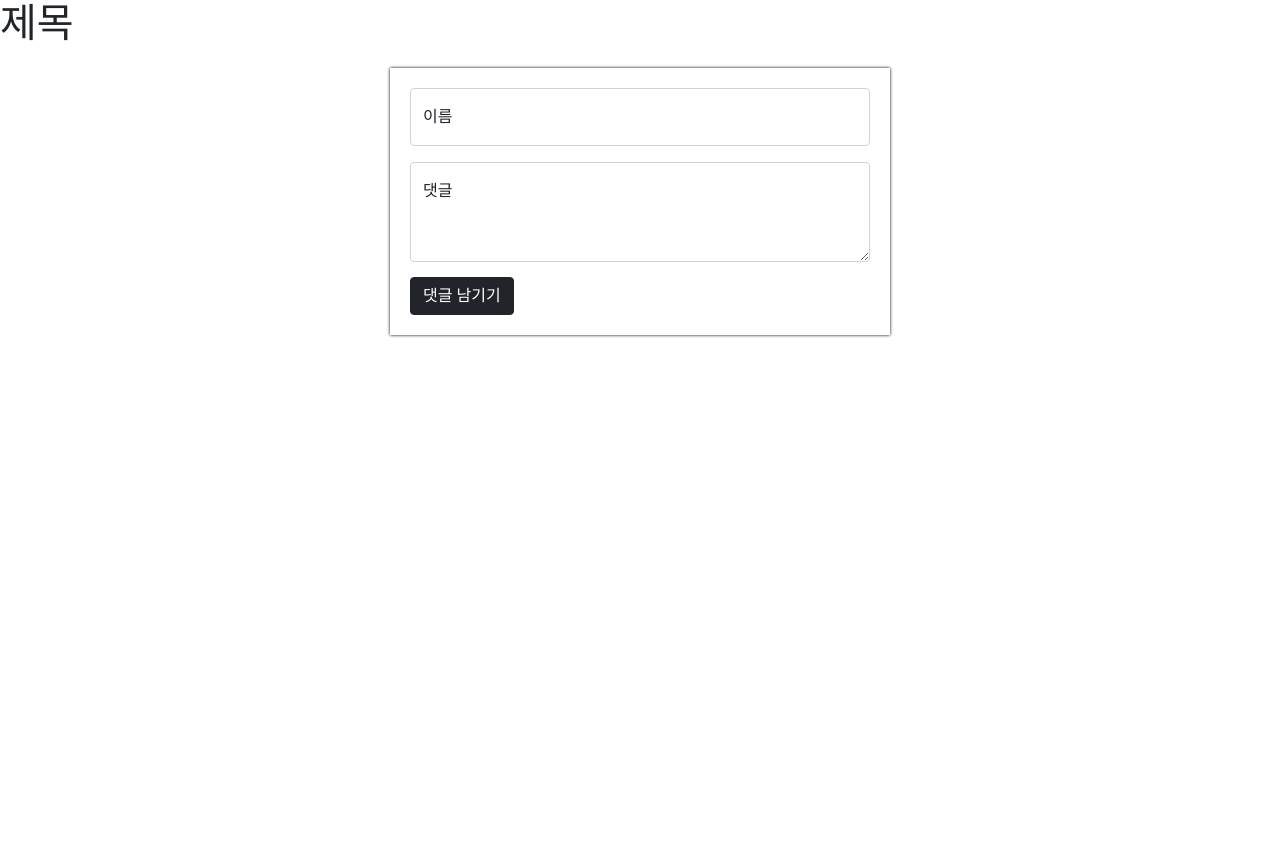
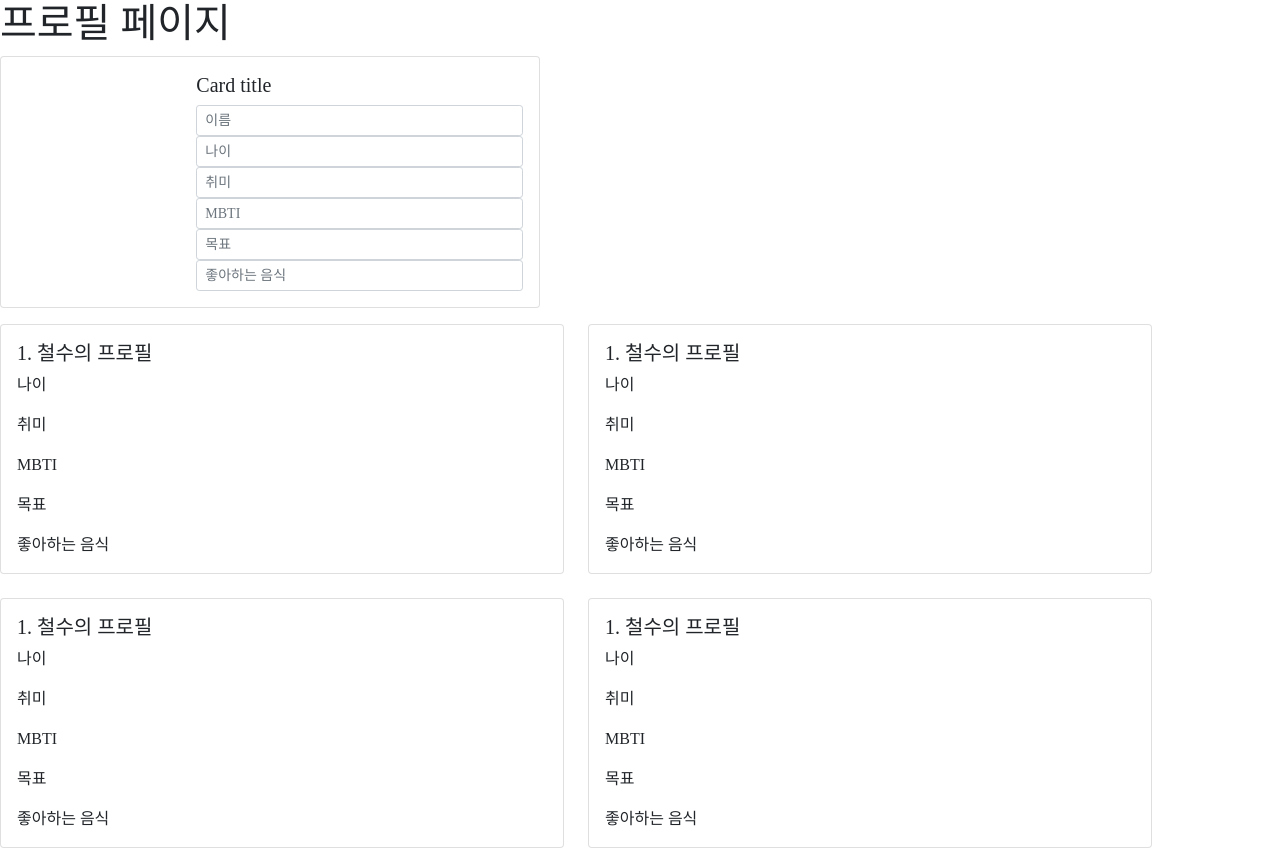
Before and after one commit to YiHwanRyu/Web_MiniProject, a Flask app: page / in a window 1280 px wide. Before the commit the page ends 338 px from the top, so only its background shows below. Run offline with Flask 3, Linux system fonts and the light colour scheme; parts of the project's set-up code (start-up, migrations or seed data) failed here and were passed over.

Commit message:
[UDDATE] 기본 템플릿, API 설정

```diff
--- a/source/app.py
+++ b/source/app.py
@@ -1,6 +1,6 @@
 # commit과 push하시기 전에 꼭 branch확인 부탁드립니다!
 # main에 하시면 안됩니다!
-# page이동 기능은 구현하고 말씀드릴게요 먼저 홈에서 기본적으로 동작한다고 생각하시면 됩니다. 이후에 경로만 수정할게요.
+
 from flask import Flask, render_template, request, jsonify
 app = Flask(__name__)
 
@@ -12,20 +12,25 @@ client = MongoClient('mongodb+srv://   /?retryWrites=true&w=majority')
 db = client.dbsparta
 
 
-# 팬명록 작성코드의 일부를 남겨두었습니다.
 @app.route('/')
-def home():
-   return render_template('index.html') # 시작시 기본 코드
+def index():
+   return render_template('index.html')
 
-@app.route("/home", methods=["POST"])
-def profile_list():
-    return jsonify({'msg': '저장 완료!'})
+@app.route('/profile', methods=["POST"])
+def profile_create():
+    return
 
-@app.route("/guestbook", methods=["GET"])
-def profile_get():
-    all_fans = list(db.guestbook.find({},{'_id':False}))
-    return jsonify({'result': all_fans})
+@app.route('/profile/list')
+def profile_read():
+    return
 
+@app.route('/profile/update', method=["POST"])
+def profile_update():
+    return
+
+@app.route('/profile/delete', method=["POST"])
+def profile_delete():
+    return
 
 if __name__ == '__main__':
    app.run('0.0.0.0', port=5000, debug=True)
--- a/source/templates/index.html
+++ b/source/templates/index.html
@@ -23,82 +23,128 @@
             font-family: "Noto Serif KR", serif;
         }
 
-        .mypic {
-            width: 100%;
-            height: 300px;
-
-            background-image: linear-gradient(0deg,
-                    rgba(0, 0, 0, 0.5),
-                    rgba(0, 0, 0, 0.5)),
-                url("https://search.pstatic.net/common/?src=http%3A%2F%2Fcafefiles.naver.net%2F20090730_28%2Fnspirit33_1248938524889FKUw3_jpg%2Fyui_2nd_3_nspirit33.jpg&type=sc960_832");
-            background-position: center 30%;
-            background-size: cover;
-
-            color: white;
-
-            display: flex;
-            flex-direction: column;
-            align-items: center;
-            justify-content: center;
-        }
-
-        .mypost {
-            width: 95%;
-            max-width: 500px;
-            margin: 20px auto 20px auto;
-
-            box-shadow: 0px 0px 3px 0px black;
-            padding: 20px;
-        }
-
-        .mypost>button {
-            margin-top: 15px;
-        }
-
-        .mycards {
-            width: 95%;
-            max-width: 500px;
-            margin: auto;
-        }
-
-        .mycards>.card {
-            margin-top: 10px;
-            margin-bottom: 10px;
+        .contents {
+            width: 90%
         }
     </style>
     <script>
         $(document).ready(function () {
-            // 시작할 때 구현할 함수 입력(홈페이지)
+            get_profile()
         });
 
-        // 여기서 부터 기능과 기능에 해당하는 front부분 작성하시면 됩니다.
-        // 마지막에 front부분 부트스트랩 이나 배경 같이 정하면 될거같아요!
-        // 일단은 팬명록 때 썼던 부트스트랩 남겨두었어요
-        function save_comment() {
+
+        function save_profile() {
 
         }
+
+        function get_profile() {
+
+        }
+
+        function update_profile() {
+
+        }
+
+        function delete_profile() {
+
+        }
+
+
 
     </script>
 </head>
 
 <body>
-    <div>
-        <h1>제목</h1>
+    <div clss="title">
+        <h1>프로필 페이지</h1>
     </div>
-    <div class="mypost">
-        <div class="form-floating mb-3">
-            <input type="text" class="form-control" id="name" placeholder="url" />
-            <label for="floatingInput">이름</label>
+    <div class="Input">
+        <div class="card mb-3" style="max-width: 540px;">
+            <div class="row g-0">
+                <div class="col-md-4">
+                    <!-- <img src="..." class="img-fluid rounded-start" alt="..."> -->
+                </div>
+                <div class="col-md-8">
+                    <div class="card-body">
+                        <h5 class="card-title">Card title</h5>
+                        <div class="form">
+                            <input class="form-control form-control-sm" type="text" placeholder="이름"
+                                aria-label=".form-control-sm example">
+                            <input class="form-control form-control-sm" type="text" placeholder="나이"
+                                aria-label=".form-control-sm example">
+                            <input class="form-control form-control-sm" type="text" placeholder="취미"
+                                aria-label=".form-control-sm example">
+                            <input class="form-control form-control-sm" type="text" placeholder="MBTI"
+                                aria-label=".form-control-sm example">
+                            <input class="form-control form-control-sm" type="text" placeholder="목표"
+                                aria-label=".form-control-sm example">
+                            <input class="form-control form-control-sm" type="text" placeholder="좋아하는 음식"
+                                aria-label=".form-control-sm example">
+                        </div>
+                    </div>
+                </div>
+            </div>
         </div>
-        <div class="form-floating">
-            <textarea class="form-control" placeholder="Leave a comment here" id="comment"
-                style="height: 100px"></textarea>
-            <label for="floatingTextarea2">댓글</label>
+    </div>
+    <div class="contents">
+        <div class="profiles">
+            <div class="row row-cols-1 row-cols-md-2 g-4">
+                <div class="col">
+                    <div class="card">
+                        <!-- <img src="..." class="card-img-top" alt="..."> -->
+                        <div class="card-body">
+                            <h5 class="card-title">1. 철수의 프로필</h5>
+                            <p class="card-text">나이</p>
+                            <p class="card-text">취미</p>
+                            <p class="card-text">MBTI</p>
+                            <p class="card-text">목표</p>
+                            <p class="card-text">좋아하는 음식</p>
+                        </div>
+                    </div>
+                </div>
+                <div class="col">
+                    <div class="card">
+                        <!-- <img src="..." class="card-img-top" alt="..."> -->
+                        <div class="card-body">
+                            <h5 class="card-title">1. 철수의 프로필</h5>
+                            <p class="card-text">나이</p>
+                            <p class="card-text">취미</p>
+                            <p class="card-text">MBTI</p>
+                            <p class="card-text">목표</p>
+                            <p class="card-text">좋아하는 음식</p>
+                        </div>
+                    </div>
+                </div>
+                <div class="col">
+                    <div class="card">
+                        <!-- <img src="..." class="card-img-top" alt="..."> -->
+                        <div class="card-body">
+                            <h5 class="card-title">1. 철수의 프로필</h5>
+                            <p class="card-text">나이</p>
+                            <p class="card-text">취미</p>
+                            <p class="card-text">MBTI</p>
+                            <p class="card-text">목표</p>
+                            <p class="card-text">좋아하는 음식</p>
+                        </div>
+                    </div>
+                </div>
+                <div class="col">
+                    <div class="card">
+                        <!-- <img src="..." class="card-img-top" alt="..."> -->
+                        <div class="card-body">
+                            <h5 class="card-title">1. 철수의 프로필</h5>
+                            <p class="card-text">나이</p>
+                            <p class="card-text">취미</p>
+                            <p class="card-text">MBTI</p>
+                            <p class="card-text">목표</p>
+                            <p class="card-text">좋아하는 음식</p>
+                        </div>
+                    </div>
+                </div>
+            </div>
         </div>
-        <button onclick="save_comment()" type="button" class="btn btn-dark">
-            댓글 남기기
-        </button>
     </div>
+
 </body>
 
 </html>
```
